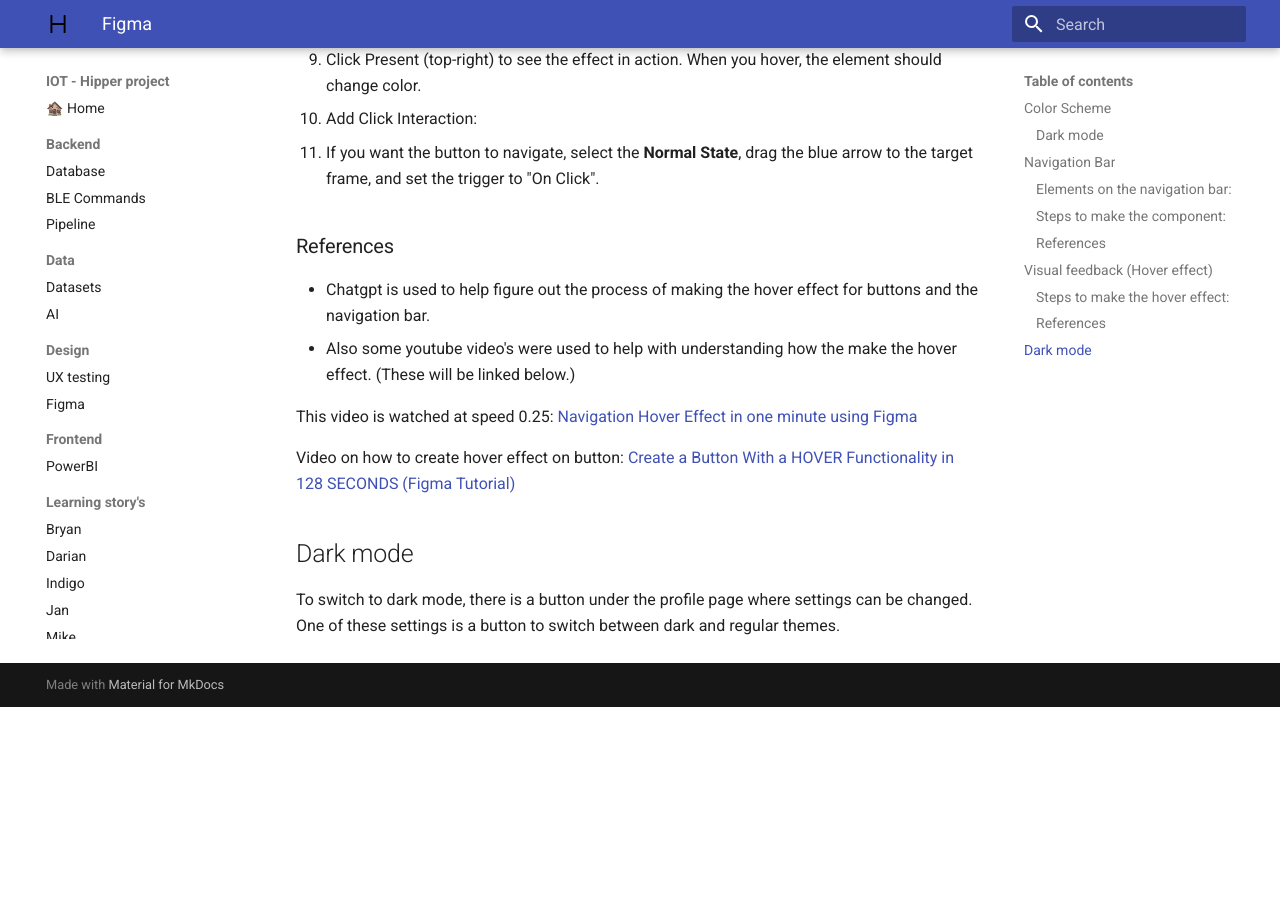
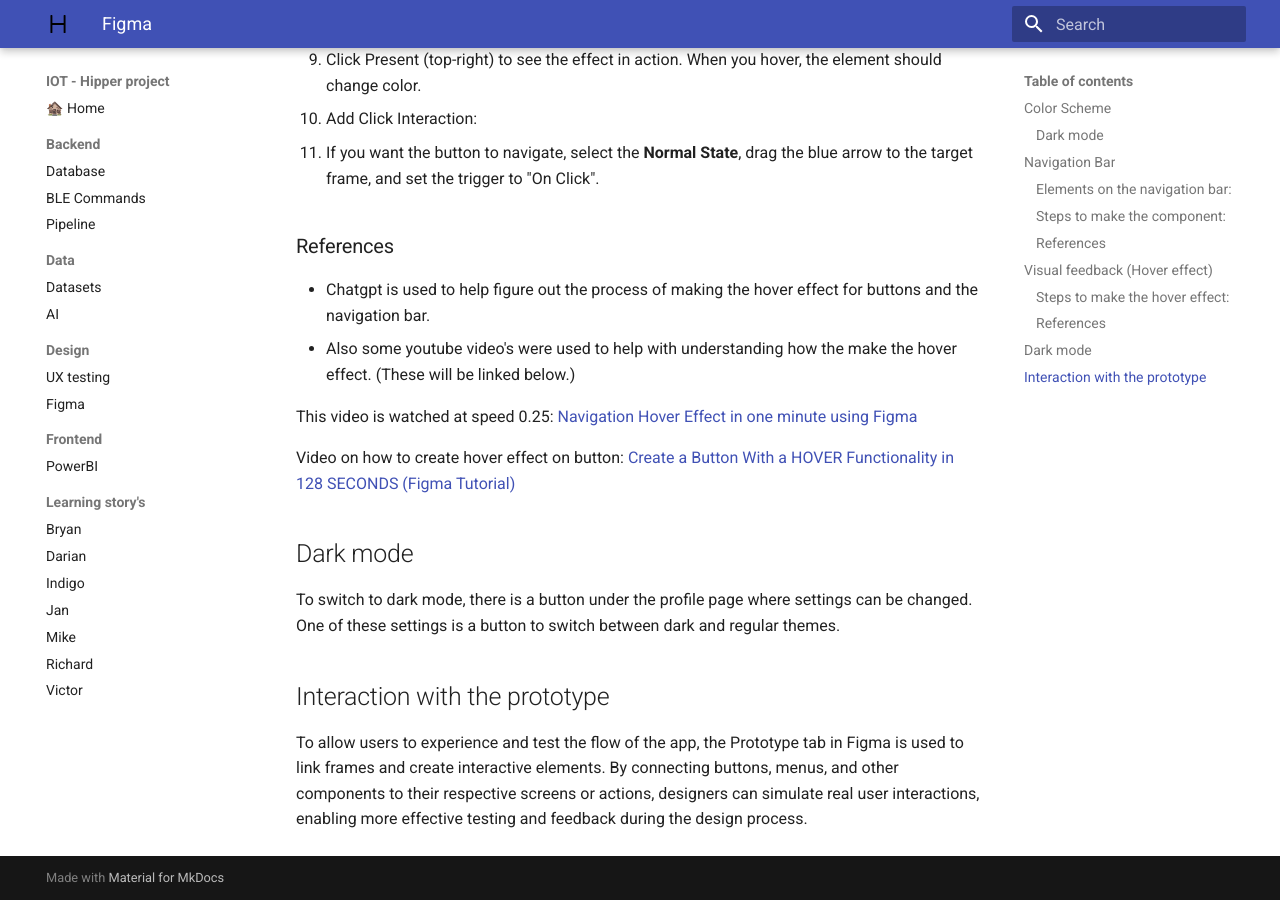
Before and after one commit to Vic-Warden/Digital-Life-Hipper-Monitoring, an MkDocs documentation site: the page built from docs/design/figma.md, in a window 1280 px wide and 900 px high, scrolled down 3614 px. Built offline with MkDocs 1.6.1 and Material for MkDocs 9.7.7, drawn with Linux system fonts in a browser that asks for light colours; before the commit the page ends 4321 px from its top, so only the background shows below that.

Commit message:
docs: Interaction with the prototype.

```diff
--- a/docs/design/figma.md
+++ b/docs/design/figma.md
@@ -84,3 +84,6 @@
 
 ## Dark mode
 To switch to dark mode, there is a button under the profile page where settings can be changed. One of these settings is a button to switch between dark and regular themes.
+
+## Interaction with the prototype
+To allow users to experience and test the flow of the app, the Prototype tab in Figma is used to link frames and create interactive elements. By connecting buttons, menus, and other components to their respective screens or actions, designers can simulate real user interactions, enabling more effective testing and feedback during the design process.
```
